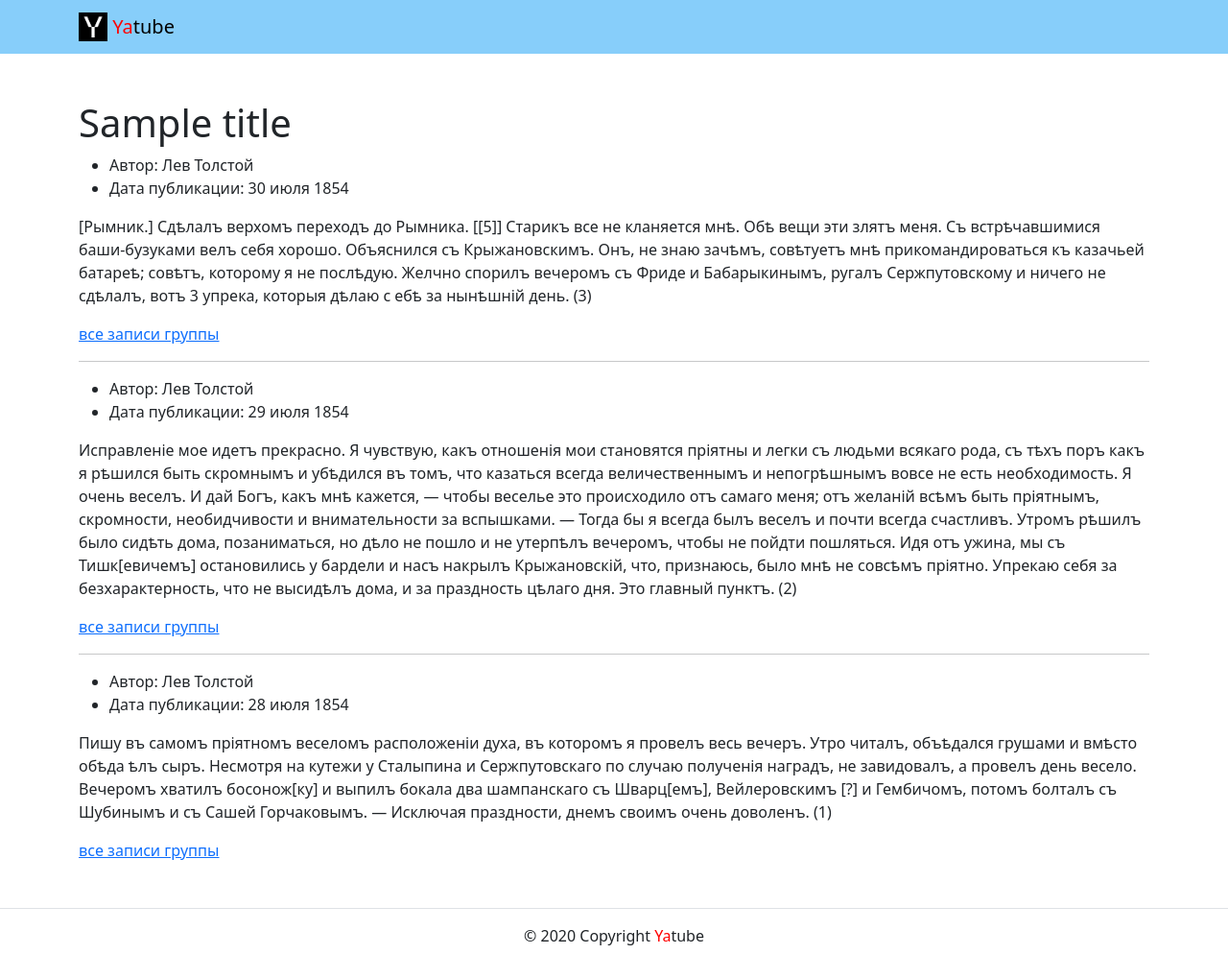
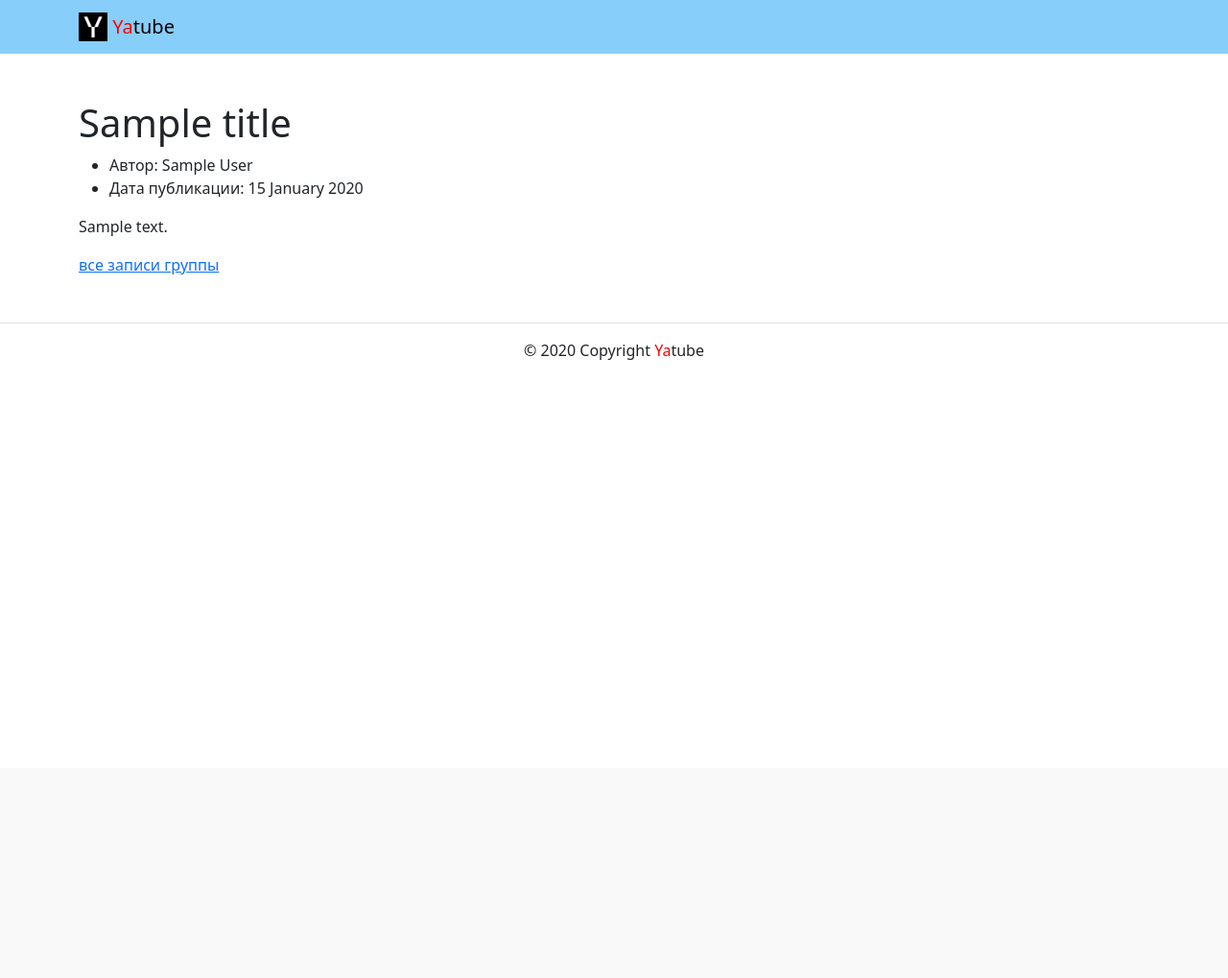
Before and after one commit to monk-time/blog_network, a Django app: template yatube/templates/posts/index.html in a window 1280 px wide. Shown: the whole page at 96% size. After the commit the page ends 375 px from the top, so only its background shows below. Run offline with Django 3.2, Linux system fonts and the light colour scheme; tables that the repository leaves empty hold one stand-in row (values such as "Sample post"); the template is opened without the code that fills it: values that come from a table or form of the project are taken from there, most other values are stand-ins (such as "Sample title", 1, 10 or a date in 2020); parts of the project's set-up code (start-up, migrations or seed data) failed here and were passed over; some libraries are stand-ins or nearby versions.

Commit message:
Выводить записи из БД на главную страницу

```diff
--- a/yatube/templates/posts/index.html
+++ b/yatube/templates/posts/index.html
@@ -7,68 +7,20 @@
 {% block content %}
   <div class="container py-5">
     <h1>{{ title }}</h1>
+    {% for post in posts %}
         <article>
           <ul>
             <li>
-          Автор: Лев Толстой
+              Автор: {{ post.author.get_full_name }}
             </li>
             <li>
-          Дата публикации: 30 июля 1854
+              Дата публикации: {{ post.pub_date|date:"d E Y" }}
             </li>
           </ul>
-      <p>
-        [Рымник.] Сдѣлалъ верхомъ переходъ до Рымника. [[5]] Старикъ все не кланяется мнѣ.
-        Обѣ вещи эти злятъ меня. Съ встрѣчавшимися баши-бузуками велъ себя хорошо.
-        Объяснился съ Крыжановскимъ. Онъ, не знаю зачѣмъ, совѣтуетъ мнѣ прикомандироваться
-        къ казачьей батареѣ; совѣтъ, которому я не послѣдую. Желчно спорилъ вечеромъ съ Фриде
-        и Бабарыкинымъ, ругалъ Сержпутовскому и ничего не сдѣлалъ, вотъ 3 упрека, которыя дѣлаю с
-        ебѣ за нынѣшній день. (3)
-      </p>
-      <a href="group_list.html">все записи группы</a>
+          <p>{{ post.text }}</p>
+          <a href="">все записи группы</a>
         </article>
-    <hr>
-    <article>
-      <ul>
-        <li>
-          Автор: Лев Толстой
-        </li>
-        <li>
-          Дата публикации: 29 июля 1854
-        </li>
-      </ul>
-      <p>
-        Исправленіе мое идетъ прекрасно. Я чувствую, какъ отношенія мои становятся пріятны и легки
-        съ людьми всякаго рода, съ тѣхъ поръ какъ я рѣшился быть скромнымъ и убѣдился въ томъ,
-        что казаться всегда величественнымъ и непогрѣшнымъ вовсе не есть необходимость. Я очень
-        веселъ. И дай Богъ, какъ мнѣ кажется, — чтобы веселье это происходило отъ самаго меня;
-        отъ желаній всѣмъ быть пріятнымъ, скромности, необидчивости и внимательности за вспышками.
-        — Тогда бы я всегда былъ веселъ и почти всегда счастливъ.
-        Утромъ рѣшилъ было сидѣть дома, позаниматься, но дѣло не пошло и не утерпѣлъ вечеромъ,
-        чтобы не пойдти пошляться. Идя отъ ужина, мы съ Тишк[евичемъ] остановились у бардели и насъ
-        накрылъ Крыжановскій, что, признаюсь, было мнѣ не совсѣмъ пріятно. Упрекаю себя за
-        безхарактерность, что не высидѣлъ дома, и зa праздность цѣлаго дня. Это главный пунктъ. (2)
-      </p>
-      <a href="group_list.html">все записи группы</a>
-    </article>
-    <hr>
-    <article>
-      <ul>
-        <li>
-          Автор: Лев Толстой
-        </li>
-        <li>
-          Дата публикации: 28 июля 1854
-        </li>
-      </ul>
-      <p>
-        Пишу въ самомъ пріятномъ веселомъ расположеніи духа, въ которомъ я провелъ весь вечеръ.
-        Утро читалъ, объѣдался грушами и вмѣсто обѣда ѣлъ сыръ. Несмотря на кутежи у Сталыпина и
-        Сержпутовскаго по случаю полученія наградъ, не завидовалъ, а провелъ день весело. Вечеромъ
-        хватилъ босонож[ку] и выпилъ бокала два шампанскаго съ Шварц[емъ], Вейлеровскимъ [?] и
-        Гембичомъ, потомъ болталъ съ Шубинымъ и съ Сашей Горчаковымъ. — Исключая праздности,
-        днемъ своимъ очень доволенъ. (1)
-      </p>
-      <a href="group_list.html">все записи группы</a>
-    </article>
+      {% if not forloop.last %}<hr>{% endif %}
+    {% endfor %}
   </div>
 {% endblock %}
```
Also changed, not shown: yatube/posts/views.py (+8 -3 lines). Lines whose indentation alone changed are shown as unchanged.
